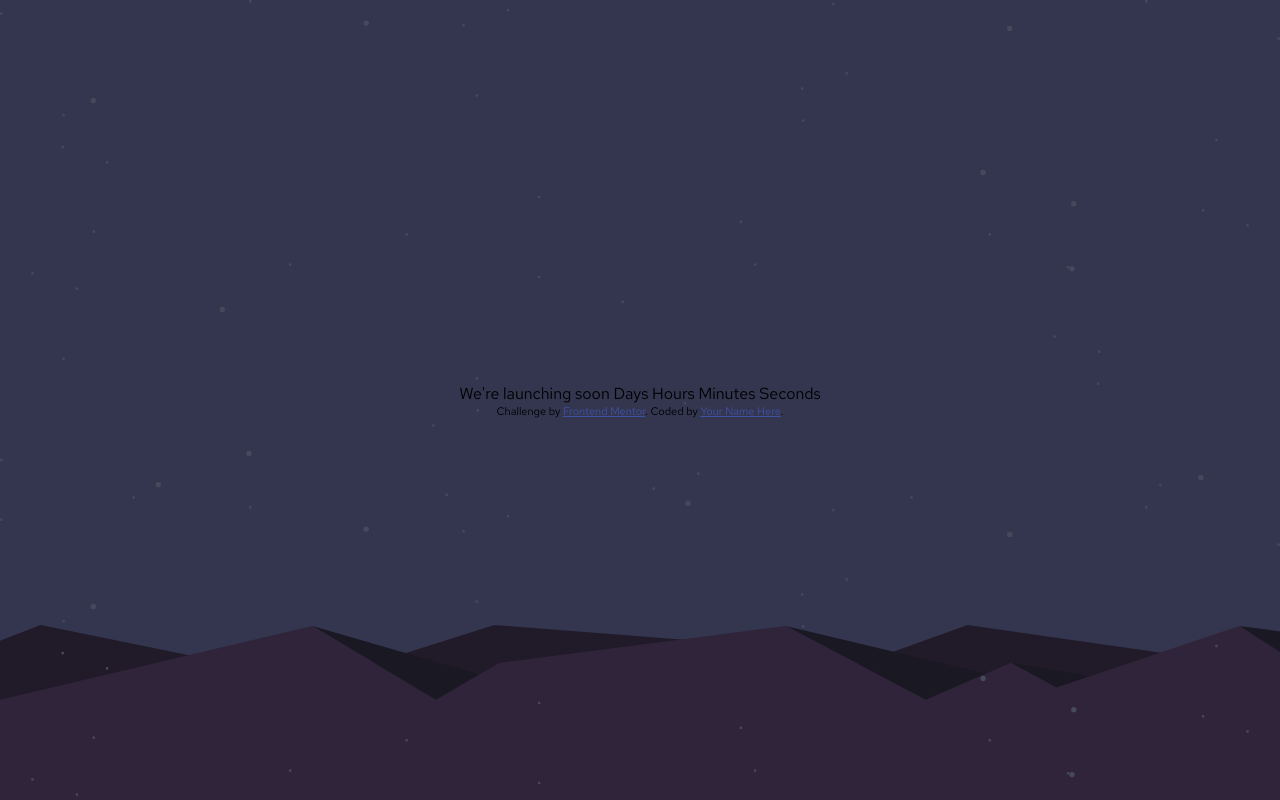
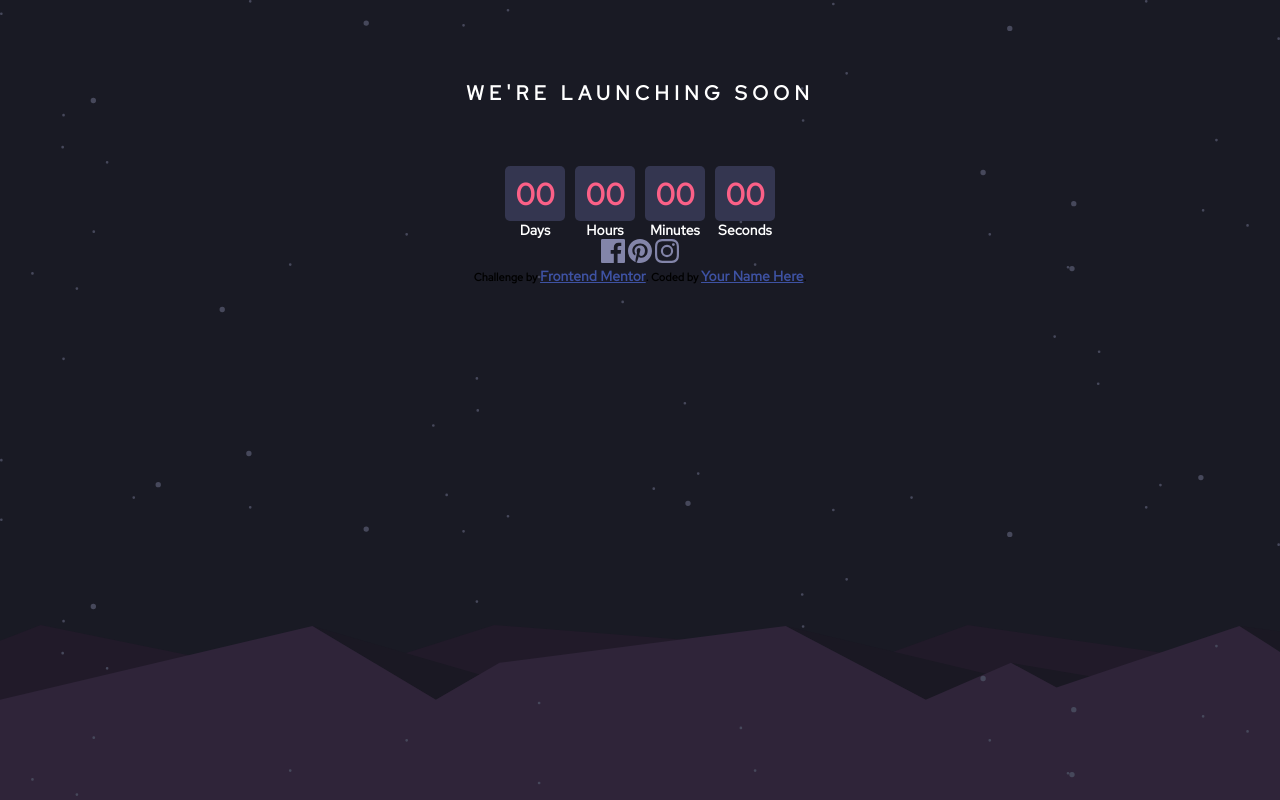
Before and after one commit to michojekunle/Countdown, a plain HTML site: page index.html in a window 1280 px wide. Drawn offline with Linux system fonts and the light colour scheme.

Commit message:
made some contributions

```diff
--- a/index.html
+++ b/index.html
@@ -12,17 +12,41 @@
   <title>Frontend Mentor | Launch countdown timer</title>
 </head>
 <body>
+    <div class="container">
+      <h1>We're launching soon</h1>
+      <div class="countdown-container">
+        <div class="day">
+          <div class="time dayNM">00</div>
+          <p>Days</p>
+        </div>
+        <div class="hour">
+          <div class="time hourNM">00</div>
+          <p>Hours</p>
+        </div>
+        <div class="minutes">
+          <div class="time minutesNM">00</div>
+          <p>Minutes</p>
+        </div>
+        <div class="seconds">
+          <div class="time secondsNM">00</div>
+          <p>Seconds</p>
+        </div>
+      </div>
 
-  We're launching soon
+      <div class="social-links">
+        <svg class="icon-facebook" xmlns="http://www.w3.org/2000/svg" width="24" height="24"><path fill="#8385A9" d="M22.675 0H1.325C.593 0 0 .593 0 1.325v21.351C0 23.407.593 24 1.325 24H12.82v-9.294H9.692v-3.622h3.128V8.413c0-3.1 1.893-4.788 4.659-4.788 1.325 0 2.463.099 2.795.143v3.24l-1.918.001c-1.504 0-1.795.715-1.795 1.763v2.313h3.587l-.467 3.622h-3.12V24h6.116c.73 0 1.323-.593 1.323-1.325V1.325C24 .593 23.407 0 22.675 0z"/></svg>
+        <svg class="icon-pinterest" xmlns="http://www.w3.org/2000/svg" width="24" height="24"><path fill="#8385A9" d="M12 0C5.373 0 0 5.372 0 12c0 5.084 3.163 9.426 7.627 11.174-.105-.949-.2-2.405.042-3.441.218-.937 1.407-5.965 1.407-5.965s-.359-.719-.359-1.782c0-1.668.967-2.914 2.171-2.914 1.023 0 1.518.769 1.518 1.69 0 1.029-.655 2.568-.994 3.995-.283 1.194.599 2.169 1.777 2.169 2.133 0 3.772-2.249 3.772-5.495 0-2.873-2.064-4.882-5.012-4.882-3.414 0-5.418 2.561-5.418 5.207 0 1.031.397 2.138.893 2.738a.36.36 0 01.083.345l-.333 1.36c-.053.22-.174.267-.402.161-1.499-.698-2.436-2.889-2.436-4.649 0-3.785 2.75-7.262 7.929-7.262 4.163 0 7.398 2.967 7.398 6.931 0 4.136-2.607 7.464-6.227 7.464-1.216 0-2.359-.631-2.75-1.378l-.748 2.853c-.271 1.043-1.002 2.35-1.492 3.146C9.57 23.812 10.763 24 12 24c6.627 0 12-5.373 12-12 0-6.628-5.373-12-12-12z"/></svg>
+        <svg class="icon-instagram" xmlns="http://www.w3.org/2000/svg" width="24" height="24"><path fill="#8385A9" d="M12 2.163c3.204 0 3.584.012 4.85.07 3.252.148 4.771 1.691 4.919 4.919.058 1.265.069 1.645.069 4.849 0 3.205-.012 3.584-.069 4.849-.149 3.225-1.664 4.771-4.919 4.919-1.266.058-1.644.07-4.85.07-3.204 0-3.584-.012-4.849-.07-3.26-.149-4.771-1.699-4.919-4.92-.058-1.265-.07-1.644-.07-4.849 0-3.204.013-3.583.07-4.849.149-3.227 1.664-4.771 4.919-4.919 1.266-.057 1.645-.069 4.849-.069zM12 0C8.741 0 8.333.014 7.053.072 2.695.272.273 2.69.073 7.052.014 8.333 0 8.741 0 12c0 3.259.014 3.668.072 4.948.2 4.358 2.618 6.78 6.98 6.98C8.333 23.986 8.741 24 12 24c3.259 0 3.668-.014 4.948-.072 4.354-.2 6.782-2.618 6.979-6.98.059-1.28.073-1.689.073-4.948 0-3.259-.014-3.667-.072-4.947-.196-4.354-2.617-6.78-6.979-6.98C15.668.014 15.259 0 12 0zm0 5.838a6.162 6.162 0 100 12.324 6.162 6.162 0 000-12.324zM12 16a4 4 0 110-8 4 4 0 010 8zm6.406-11.845a1.44 1.44 0 100 2.881 1.44 1.44 0 000-2.881z"/></svg>
+      </div>
 
-  Days
-  Hours
-  Minutes
-  Seconds
+      <div class="attribution">
+        Challenge by <a href="https://www.frontendmentor.io?ref=challenge" target="_blank">Frontend Mentor</a>.
+        Coded by <a href="#">Your Name Here</a>.
+      </div>
+    </div>
 
-  <div class="attribution">
-    Challenge by <a href="https://www.frontendmentor.io?ref=challenge" target="_blank">Frontend Mentor</a>.
-    Coded by <a href="#">Your Name Here</a>.
-  </div>
+
+
+
 </body>
 </html>
--- a/style.css
+++ b/style.css
@@ -3,6 +3,8 @@
     padding: 0;
     box-sizing: border-box;
     font-family: 'Red Hat Text', sans-serif;
+    font-size: 14px;
+    font-weight: 700;
 }
 
 body {
@@ -11,10 +13,57 @@ body {
     display: flex;
     align-items: center;
     justify-content: center;
-    background: url('./images/bg-stars.svg'), url('./images/pattern-hills.svg') no-repeat hsl(236, 21%, 26%) bottom;
+    background: url('./images/bg-stars.svg'), url('./images/pattern-hills.svg') no-repeat hsl(234, 17%, 12%) bottom;
     background-size: 100%;
     flex-direction: column;
 }
 
+.container {
+    height:80vh;
+    max-height: 1000px;
+    min-height:600px;
+    display:flex;
+    flex-direction: column;
+    align-items: center;
+}
+
+h1 {
+    color: hsl(0, 0%, 100%);
+    font-size: 20px;
+    text-transform: uppercase;
+    letter-spacing: 5px;
+}
+
+.countdown-container {
+    margin-top: 60px;
+    display: flex;
+    align-items: center;justify-content: center;
+}
+
+.day, .hour, .minutes, .seconds {
+    display: flex;
+    flex-direction: column;
+    align-items: center;
+}
+
+.time {
+    width:60px;
+    margin: 0 5px;
+    border-radius: 5px;
+    display: flex;
+    align-items: center;
+    justify-content: center;
+    height: 55px;
+    background-color: hsl(236, 21%, 26%);
+    color: hsl(345, 95%, 68%);
+    font-size: 30px;
+}
+
+p {
+    color: hsl(0, 0%, 100%);
+
+}
+
+
 .attribution { font-size: 11px; text-align: center; }
     .attribution a { color: hsl(228, 45%, 44%); }
```
